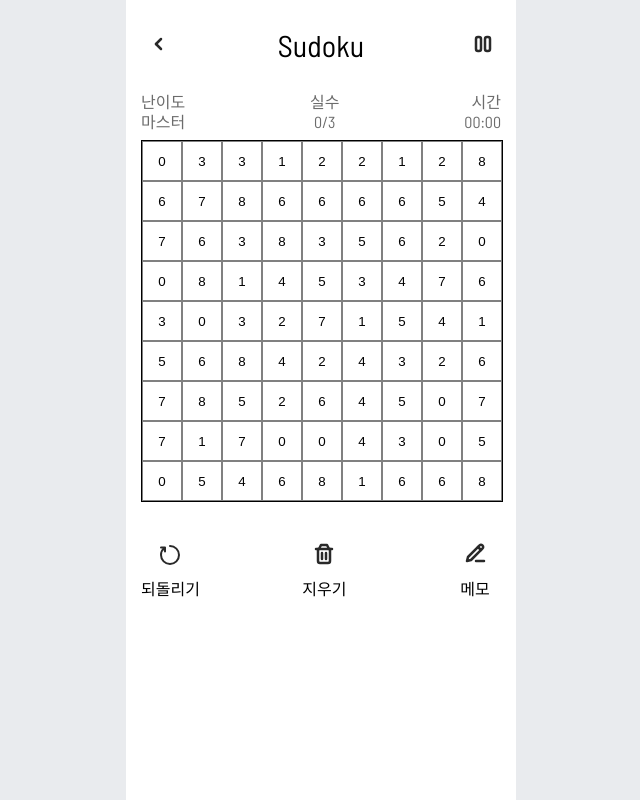
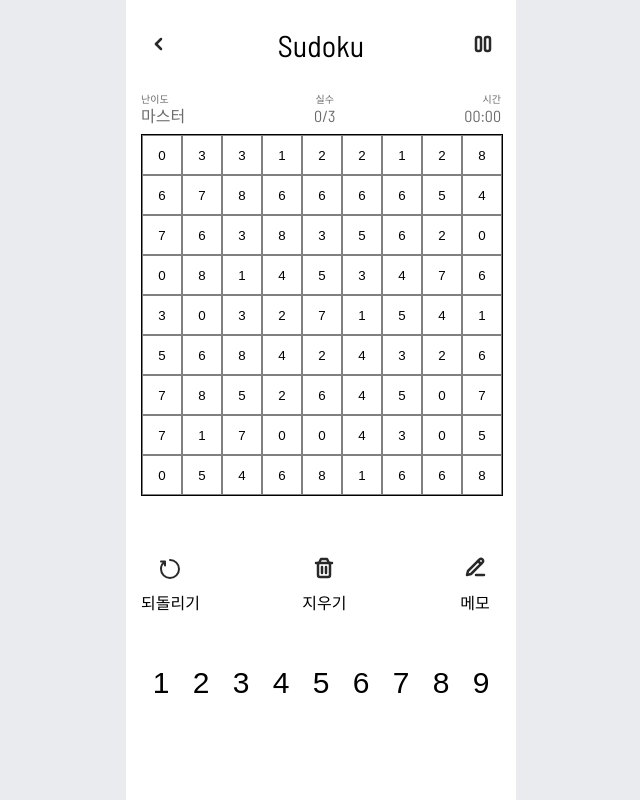
Before and after one commit to GhoRid/sudoku, a React (Create React App) app: page /game in a window 1280 px wide. Shown: the whole page, without its empty margins (319-959 px from the left). Built offline with nearby package versions, Linux system fonts and the light colour scheme.

Commit message:
chore: button 컴포넌트 삭제 및 글로벌 스타일링

```diff
--- a/src/components/FuntionList.jsx
+++ b/src/components/FuntionList.jsx
@@ -1,11 +1,10 @@
 import styled from "styled-components";
 import Text from "./atoms/Text";
-import Button from "./atoms/Button";
 
 const Funtions = styled.div`
   display: flex;
   justify-content: space-between;
-  margin-top: 30px;
+  margin-top: 50px;
   text-align: center;
 `;
 
@@ -13,7 +12,7 @@ const FuntionList = () => {
   return (
     <Funtions>
       <div>
-        <Button
+        <button
           onClick={() => {
             console.log("되돌리기");
           }}
@@ -53,11 +52,11 @@ const FuntionList = () => {
               </clipPath>
             </defs>
           </svg>
-        </Button>
+        </button>
         <Text fontSize="20px">되돌리기</Text>
       </div>
       <div>
-        <Button>
+        <button>
           <svg
             width="40"
             height="40"
@@ -114,11 +113,11 @@ const FuntionList = () => {
               </clipPath>
             </defs>
           </svg>
-        </Button>
+        </button>
         <Text fontSize="20px">지우기</Text>
       </div>
       <div>
-        <Button>
+        <button>
           <svg
             width="40"
             height="40"
@@ -161,7 +160,7 @@ const FuntionList = () => {
               </clipPath>
             </defs>
           </svg>
-        </Button>
+        </button>
         <Text fontSize="20px">메모</Text>
       </div>
     </Funtions>
--- /dev/null
+++ b/src/components/NumberList.jsx
@@ -0,0 +1,34 @@
+import styled from "styled-components";
+import Text from "./atoms/Text";
+
+const Container = styled.div`
+  width: 360px;
+  margin-top: 50px;
+`;
+
+const NumberButton = styled.button`
+  width: 40px;
+  height: 40px;
+`;
+
+const NumberList = () => {
+  const numList = [1, 2, 3, 4, 5, 6, 7, 8, 9];
+  return (
+    <Container>
+      {numList.map((number, index) => {
+        return (
+          <NumberButton
+            onClick={() => {
+              console.log(number);
+            }}
+            key={index}
+          >
+            <Text $fontSize="30px">{number}</Text>
+          </NumberButton>
+        );
+      })}
+    </Container>
+  );
+};
+
+export default NumberList;
--- a/src/components/Top.jsx
+++ b/src/components/Top.jsx
@@ -1,5 +1,4 @@
 import { styled } from "styled-components";
-import Button from "./atoms/Button";
 import { useNavigate } from "react-router-dom";
 
 const Container = styled.div`
@@ -18,7 +17,7 @@ const Top = () => {
 
   return (
     <Container>
-      <Button
+      <button
         onClick={() => {
           navigate("/");
         }}
@@ -52,9 +51,9 @@ const Top = () => {
             </clipPath>
           </defs>
         </svg>
-      </Button>
+      </button>
       <MainLogo>Sudoku</MainLogo>
-      <Button>
+      <button>
         <svg
           width="24"
           height="24"
@@ -82,7 +81,7 @@ const Top = () => {
             </clipPath>
           </defs>
         </svg>
-      </Button>
+      </button>
     </Container>
   );
 };
--- a/src/components/atoms/Button.jsx
+++ /dev/null
@@ -1,12 +0,0 @@
-import { styled } from "styled-components";
-
-const Container = styled.button`
-  background-color: white;
-  border: none;
-`;
-
-const Button = ({ children, onClick }) => {
-  return <Container onClick={onClick}>{children}</Container>;
-};
-
-export default Button;
--- a/src/components/atoms/Text.jsx
+++ b/src/components/atoms/Text.jsx
@@ -5,8 +5,8 @@ const Container = styled.p`
   font-size: ${(props) => props.$fontSize};
 `;
 
-const Text = ({ children, fontSize }) => {
-  return <Container fontSize={fontSize}>{children}</Container>;
+const Text = ({ children, $fontSize }) => {
+  return <Container $fontSize={$fontSize}>{children}</Container>;
 };
 
 export default Text;
--- a/src/index.js
+++ b/src/index.js
@@ -17,6 +17,11 @@ const GlobalStyle = createGlobalStyle`
     box-sizing: border-box;
     font-family: 'Barlow Semi Condensed', sans-serif;
   }
+  button {
+    cursor: pointer;
+    background-color: white;
+    border: none;
+  }
 `;
 
 root.render(
--- a/src/pages/Game.jsx
+++ b/src/pages/Game.jsx
@@ -4,8 +4,8 @@ import { styled } from "styled-components";
 import { useNavigate } from "react-router-dom";
 import FuntionList from "../components/FuntionList";
 import Text from "../components/atoms/Text";
-import Button from "../components/atoms/Button";
 import Top from "../components/Top";
+import NumberList from "../components/NumberList";
 
 const Container = styled.div`
   width: 360px;
@@ -59,6 +59,7 @@ const Game = () => {
       </StateBarContiner>
       <Board></Board>
       <FuntionList />
+      <NumberList />
     </Container>
   );
 };
```
